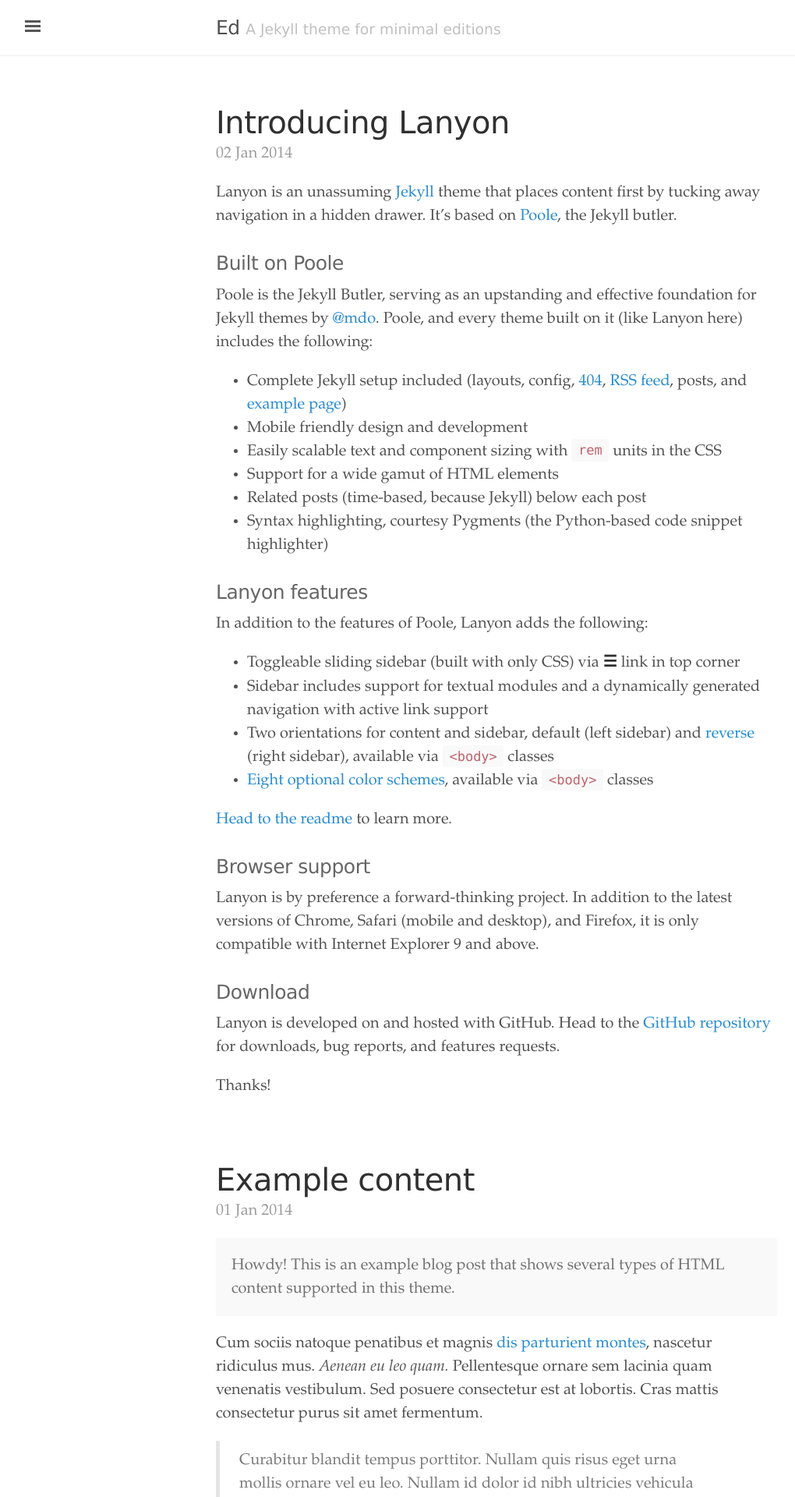
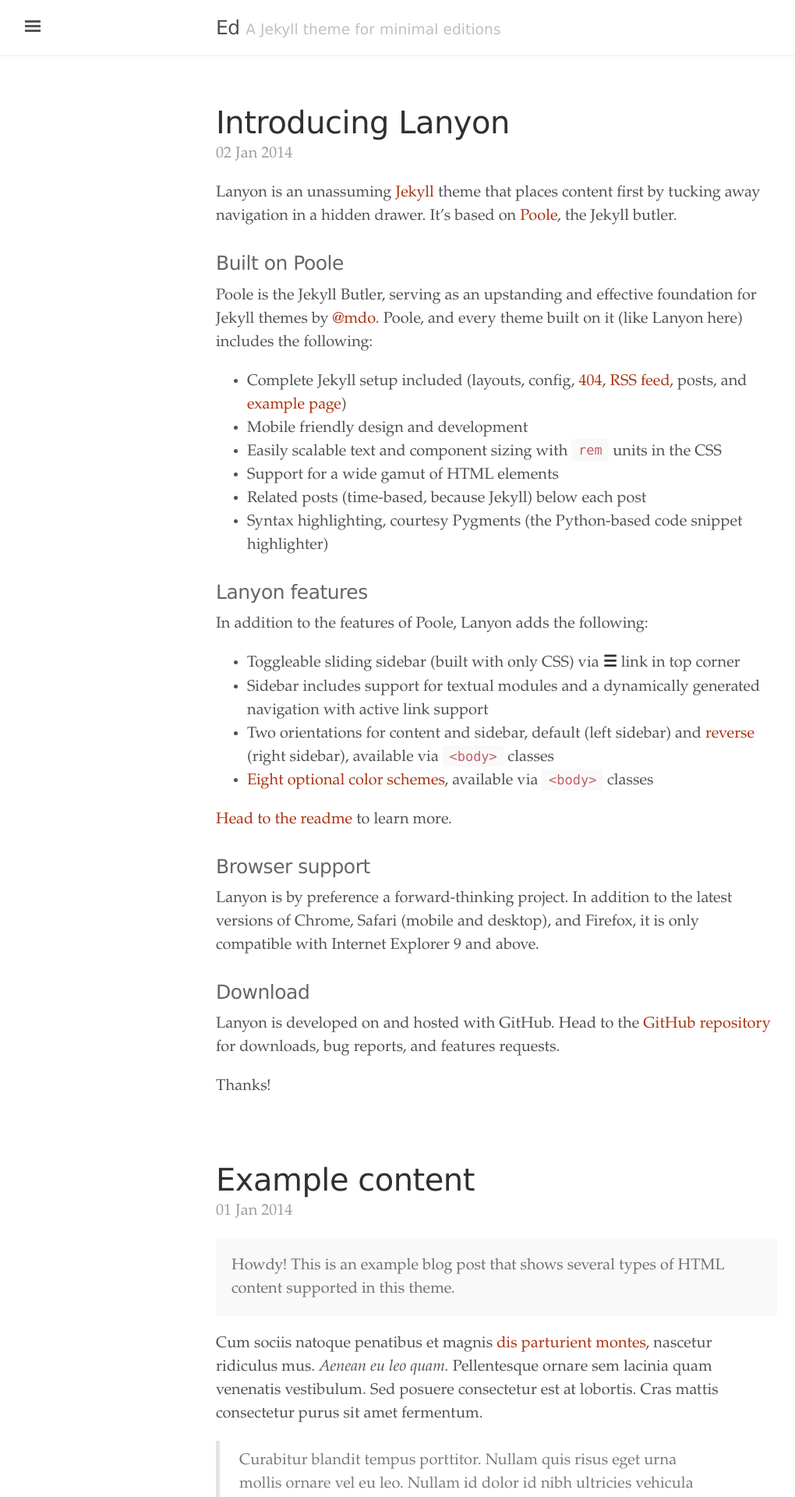
Before and after one commit to minicomp/ed, a Jekyll site: the page built from index.html, in a window 1280 px wide. Shown: the top 1920 px of the page at 78% size, without its empty margins (3-1023 px from the left). Built offline with Jekyll 4.4.1, drawn with Linux system fonts in a browser that asks for light colours; the list of posts is cut into pages by our own code.

Commit message:
changed links to red

```diff
--- a/public/css/ed.css
+++ b/public/css/ed.css
@@ -20,3 +20,8 @@
   color: #666;
   letter-spacing: -.025rem;
 }
+
+a {
+  color: #aa3311;
+  text-decoration: none;
+}
--- a/public/css/poole.css
+++ b/public/css/poole.css
@@ -48,7 +48,7 @@
 }
 
 html {
-  font-family: "Helvetica Neue", Helvetica, Arial, sans-serif;
+/*  font-family: "Helvetica Neue", Helvetica, Arial, sans-serif;*/
   font-size: 16px;
   line-height: 1.5;
 }
@@ -66,10 +66,10 @@
 }
 
 /* No `:visited` state is required by default (browsers will use `a`) */
-a {
+/*a {
   color: #268bd2;
   text-decoration: none;
-}
+}*/
 a strong {
   color: inherit;
 }
```
